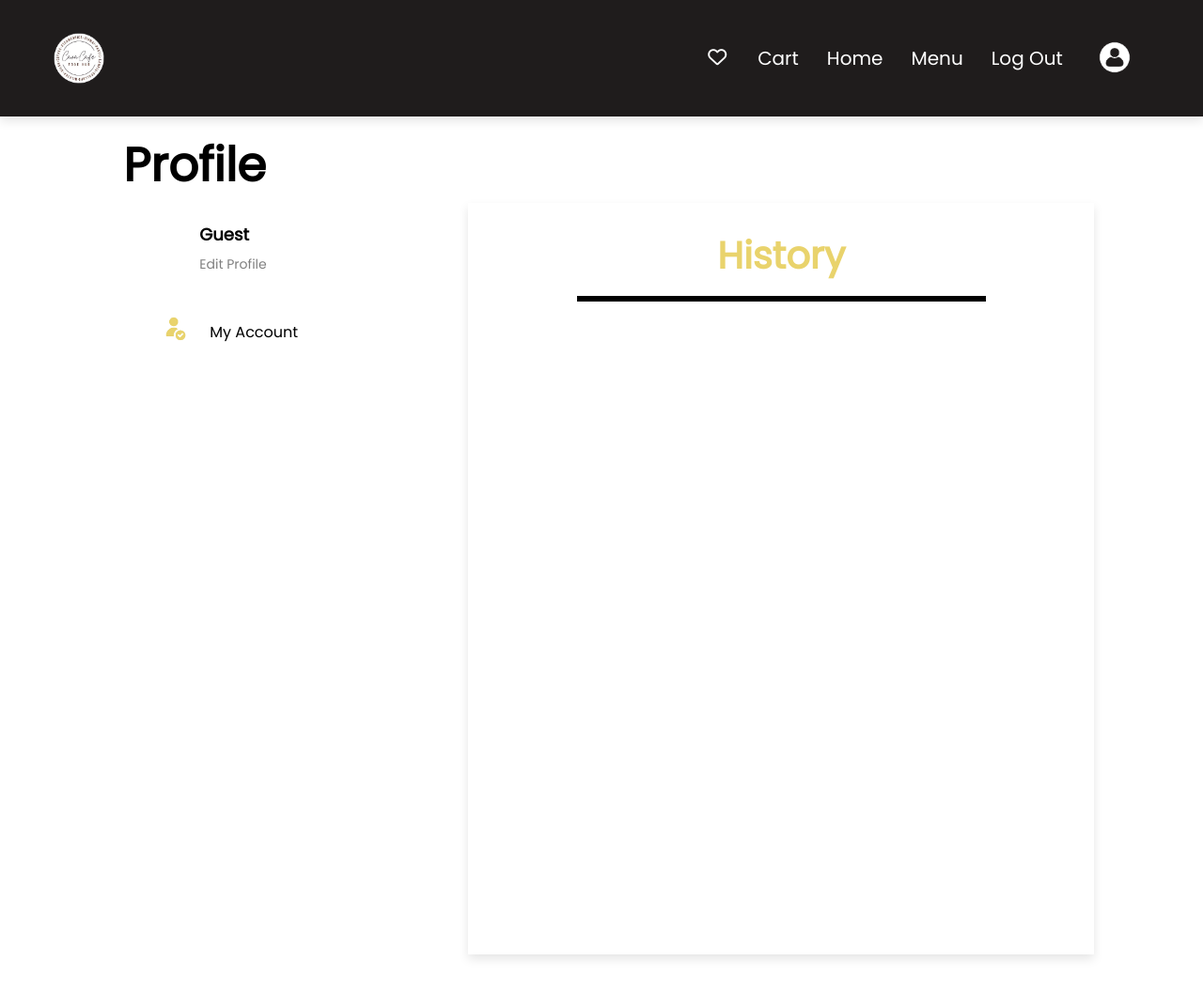
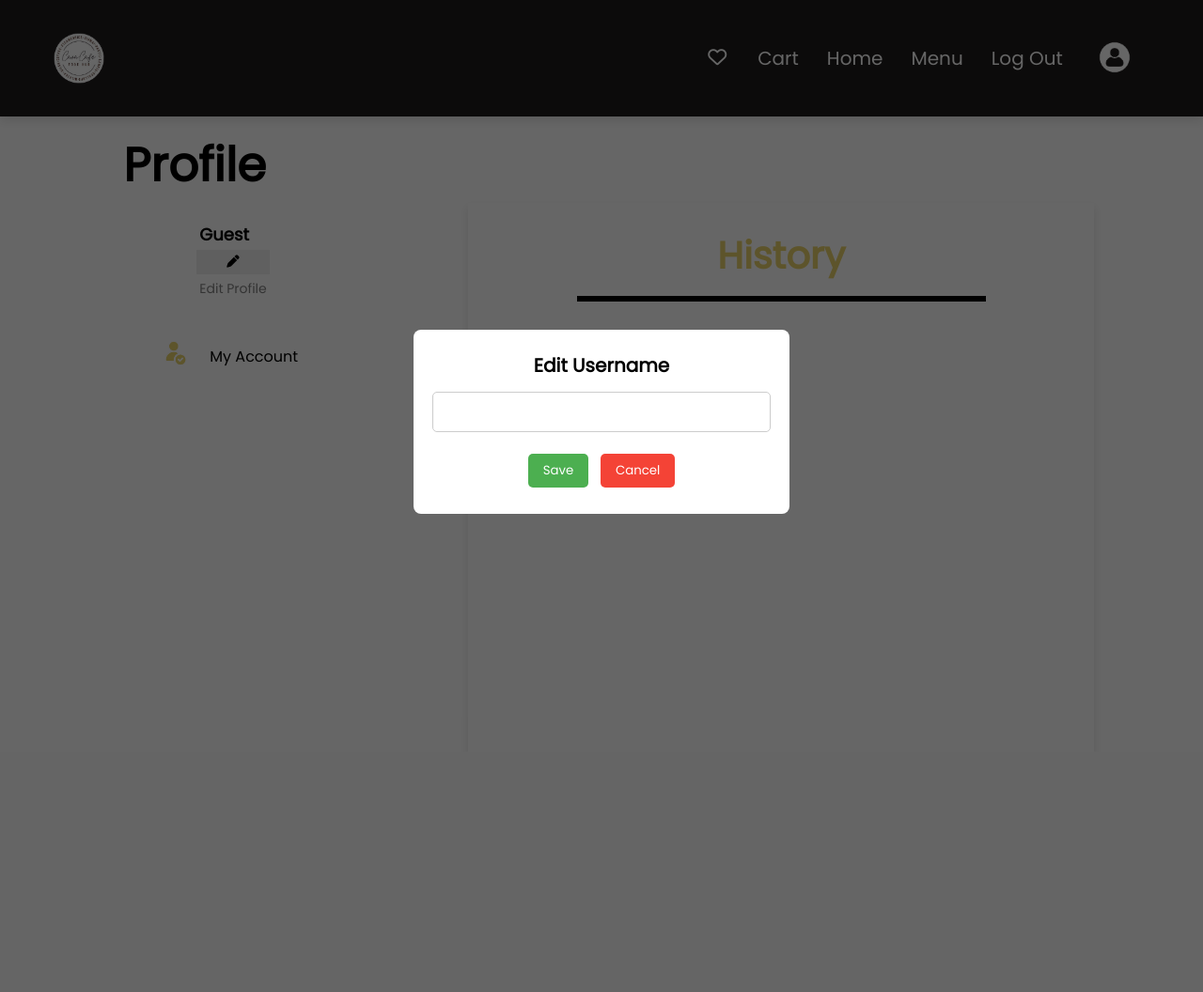
Before and after one commit to ladajules/CasaCafe-FOOD-HUB, a PHP site: page /profile.html in a window 1280 px wide. Shown: the top 1056 px of the page at 94% size. After the commit the page ends 547 px from the top, so only its background shows below. Run offline with PHP 8.4, Linux system fonts and the light colour scheme.

Commit message:
"Added edit button in user profileerere"

```diff
--- a/profile.css
+++ b/profile.css
@@ -48,3 +48,55 @@
   font-size: 14px;
   color: #555;
 }
+
+.modal {
+  display: none;
+  position: fixed;
+  top: 0;
+  left: 0;
+  width: 100%;
+  height: 100%;
+  background-color: rgba(0,0,0,0.6);
+  justify-content: center;
+  align-items: center;
+  z-index: 2000;
+}
+
+.modal.active {
+  display: flex;
+}
+
+.modal-content {
+  background: white;
+  padding: 20px;
+  border-radius: 8px;
+  width: 400px;
+  text-align: center;
+}
+
+.modal-content h3 {
+  font-size: 20px;
+  font-weight: 600;
+  margin-bottom: 10px;
+}
+
+.modal-content input[type="text"] {
+  width: 100%;
+  padding: 10px 12px;
+  font-size: 14px;
+  border: 1px solid #ccc;
+  border-radius: 5px;
+  box-sizing: border-box;
+  margin-bottom: 15px;
+}
+
+.modal-content button {
+  margin: 5px;
+  padding: 8px 16px;
+  border: none;
+  border-radius: 5px;
+  cursor: pointer;
+}
+
+.confirm-btn { background-color: #4CAF50; color: white; }
+.cancel-btn { background-color: #f44336; color: white; }
--- a/profile.html
+++ b/profile.html
@@ -40,6 +40,7 @@
             <img src="profile.png" id="profImg">
             <div class="text-content">
                 <h2 id="usernameDisplay"></h2>
+                <button class="edit-btn" data-id="${user.UserID}" data-username="${user.Username}"><i class="fas fa-pen"></i></button>
                 <p>Edit Profile</p>
             </div>
         </div>
@@ -54,6 +55,17 @@
     </div>
     </section>
     <!--a href="cart.html">My Purchase</a-->
+
+    <div class="modal active" id="editModal">
+        <div class="modal-content">
+          <h3>Edit Username</h3>
+          <input type="text" id="editUsernameInput" />
+          <div>
+            <button class="confirm-btn" id="saveEditBtn">Save</button>
+            <button class="cancel-btn" onclick="closeModal('editModal')">Cancel</button>
+          </div>
+        </div>
+    </div>
 
     <section class="orderHistory">
   <div>
@@ -74,6 +86,41 @@
   </section>
   <script src="script.js"></script>
   <script src="profile.js"></script>
+  <script>
+    const editModal = document.getElementById("editModal");
+    const editUsernameInput = document.getElementById("editUsernameInput");
+
+    function openModal(id) {
+      document.getElementById(id).classList.add("active");
+    }
+
+    function closeModal(id) {
+      document.getElementById(id).classList.remove("active");
+    }
+
+    document.getElementById('saveEditBtn').addEventListener('click', () => {
+      const newUsername = editUsernameInput.value.trim();
+      if (newUsername && selectedUserId) {
+        fetch('admin_edit_users.php', {
+          method: 'POST',
+          headers: {
+            'Content-Type': 'application/x-www-form-urlencoded'
+          },
+          body: `UserID=${selectedUserId}&Username=${encodeURIComponent(newUsername)}`
+        })
+        .then(res => res.json())
+        .then(data => {
+          if (data.success) {
+            closeModal('editModal');
+            location.reload();
+          } else {
+            alert('Edit failed: ' + data.error);
+          }
+        });
+      }
+    });
+
+  </script>
 
 </body>
 
```
